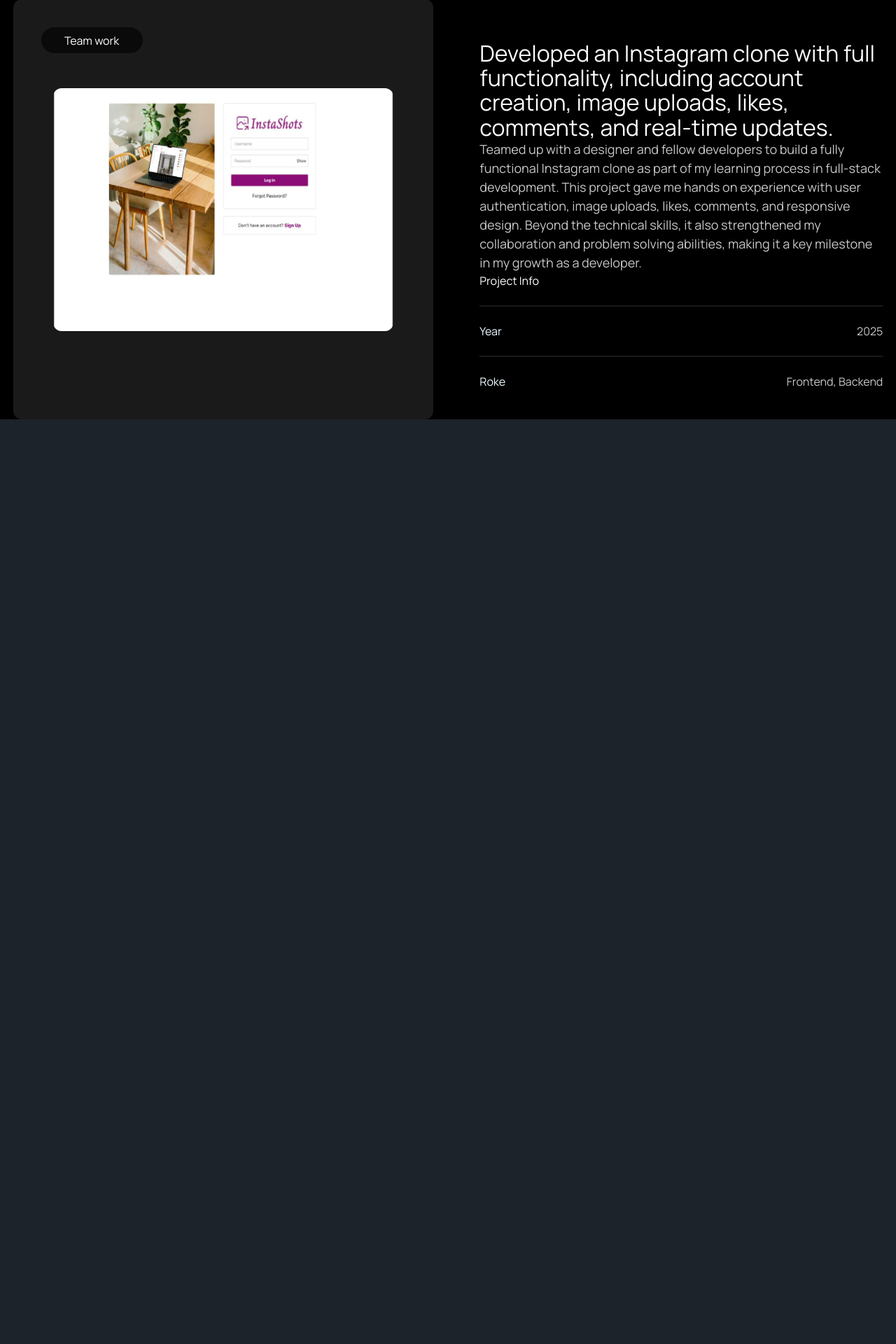
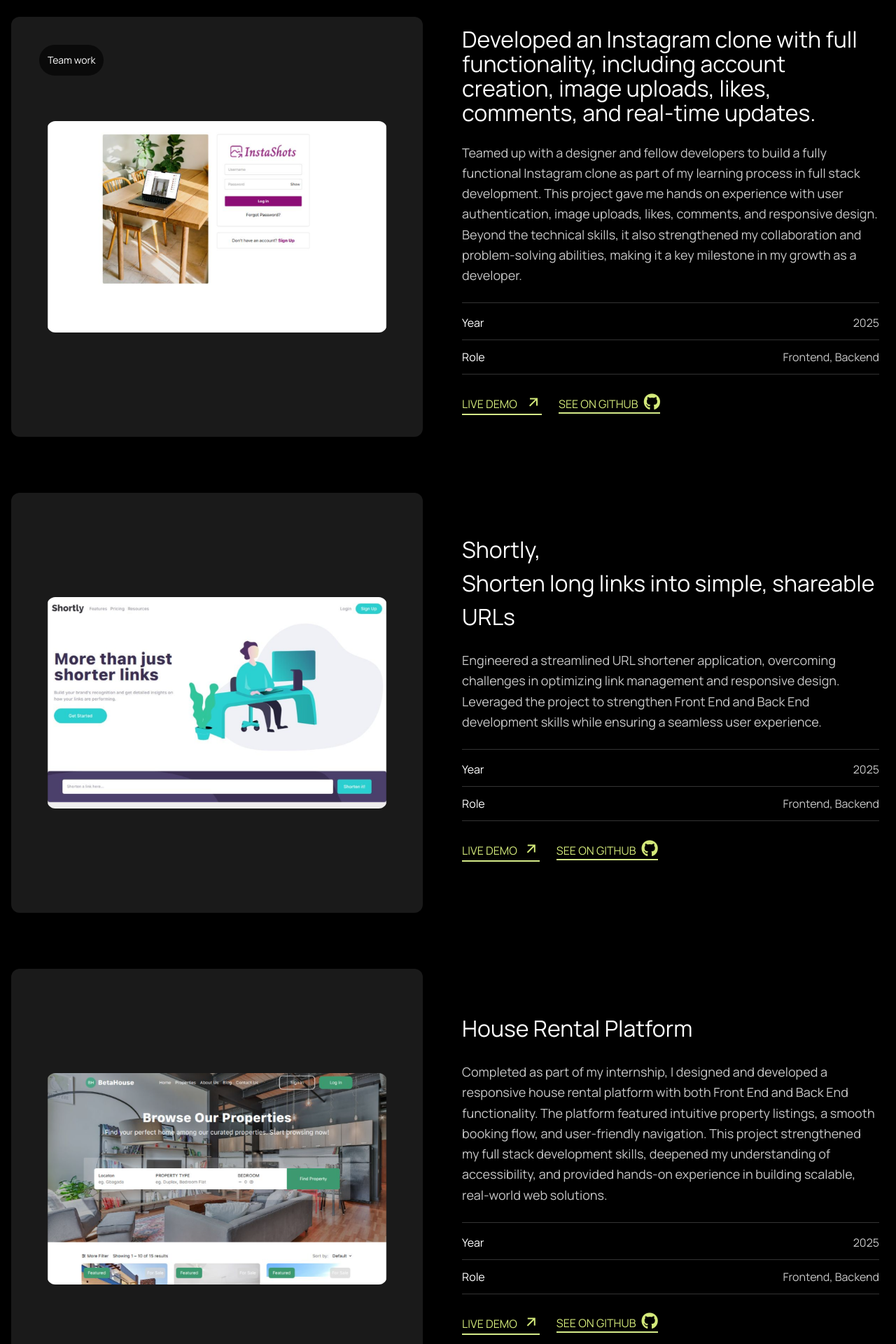
Before and after one commit to Joseph-web-create/GD-portfolio, a React (Vite) app in the folder frontend/: page / in a window 1280 px wide. Shown: the part 1267-3187 px from the top of the page at 70% size. Before the commit the page ends 1866 px from the top, so only its background shows below. Built offline with nearby package versions, Linux system fonts and the light colour scheme.

Commit message:
Project showcase section done

```diff
--- a/frontend/src/App.css
+++ b/frontend/src/App.css
@@ -7,7 +7,7 @@
   themes: dark --default
 }
 
-body {
+html {
   scroll-behavior: smooth;
 }
 
--- a/frontend/src/components/ProjectSection.jsx
+++ b/frontend/src/components/ProjectSection.jsx
@@ -1,9 +1,13 @@
 import instashot from "../assets/project1.png";
+import shortly from "../assets/project2.png";
+import House from "../assets/project3.png";
+
 function ProjectSection() {
   return (
-    <div className="mx-auto max-w-[1440px] bg-black">
-      <div className="lg:w-[600px] w-[343px] px-3" id="work">
-        <h2 className="lg:text-[76px] text-[43px] bebas-neue-regular text-[#FFFFFF]">
+    <div className="mx-auto max-w-[1440px] bg-black px-4 py-12" id="work">
+      {/* Header */}
+      <div className="max-w-2xl">
+        <h2 className="lg:text-[76px] text-[43px] bebas-neue-regular text-white">
           Featured Projects
         </h2>
         <p className="text-[#C7C7C7] manrope text-[16px] lg:text-[18px]">
@@ -14,47 +18,191 @@ function ProjectSection() {
         </p>
       </div>
 
-      <div className="mt-15 ">
-        <div className="flex lg:flex-row flex-col items-center justify-evenly w-full gap-[48px]">
-          <div className="w-[600px] h-[600px] bg-[#1A1A1A] flex flex-col justify-center items-start lg:items-center rounded-[12px] relative gap-5 ">
-            <div className="flex items-center justify-center lg:w-[145px] lg:h-[37px] bg-[#0A0A0A] rounded-[100px] relative lg:absolute top-0 left-0 lg:top-10 lg:left-10">
-              <p className="text-[#FFFFFF] manrope text-center ">Team work</p>
+      {/* Projects */}
+
+      <div className="flex items-center justify-center flex-col mt-16 gap-20">
+        <div className=" flex flex-col lg:flex-row items-center  justify-between gap-12">
+          <div className="w-[393px] h-[380px] lg:w-[600px] lg:h-[600px] bg-[#1A1A1A] rounded-[12px] flex flex-col justify-center items-center  relative">
+            <div className="flex items-center justify-center   bg-[#0A0A0A] rounded-full absolute top-6 lg:top-10 p-3 lg:left-10 left-4 ">
+              <p className="text-white manrope text-sm">Team work</p>
             </div>
 
             <img
               src={instashot}
-              alt="Instashort"
-              className="lg:w-[486px] lg:h-[347px] object-center w-[343px] h-[343px] rounded-[12px] mx-auto lg:mx-0"
+              alt="Instashot"
+              className="w-[343px] max-w-[486px] lg:w-[486px] h-auto rounded-[12px] object-cover"
             />
           </div>
 
-          <div className="w-[343px] h-[473px] lg:w-[576px] lg:h-[480px] manrope flex flex-col lg:justify-between  ">
-            <h2 className="text-[#FFFFFF] text-[24px] lg:text-[32px] leading-[110%]">
+          {/* Text Content */}
+          <div className="w-full lg:w-1/2 manrope flex flex-col gap-6 px-2">
+            <h2 className="text-white text-[24px] lg:text-[32px] leading-[110%]">
               Developed an Instagram clone with full functionality, including
               account creation, image uploads, likes, comments, and real-time
               updates.
             </h2>
-            <p className="text-[#C7C7C7] text-[16px]  lg:text-[18px]">
+            <p className="text-[#C7C7C7] text-[16px] lg:text-[18px] leading-relaxed">
               Teamed up with a designer and fellow developers to build a fully
-              functional Instagram clone as part of my learning process in
-              full-stack development. This project gave me hands on experience
-              with user authentication, image uploads, likes, comments, and
+              functional Instagram clone as part of my learning process in full
+              stack development. This project gave me hands on experience with
+              user authentication, image uploads, likes, comments, and
               responsive design. Beyond the technical skills, it also
-              strengthened my collaboration and problem solving abilities,
+              strengthened my collaboration and problem-solving abilities,
               making it a key milestone in my growth as a developer.
             </p>
-            <div>
-              <p className="text-[16px] text-[#FFFFFF]">Project Info</p>
-              <div className="divider" />
-              <div className="flex justify-between">
+
+            {/* Project Info */}
+            <div className="border-t border-[#333] pt-4 space-y-3">
+              <div className="flex justify-between text-white">
                 <p>Year</p>
                 <p className="text-[#C7C7C7]">2025</p>
               </div>
-              <div className="divider" />
-              <div className="flex justify-between">
-                <p>Roke</p>
+              <div className="flex justify-between text-white border-b border-t border-[#333] pt-3 pb-3">
+                <p>Role</p>
                 <p className="text-[#C7C7C7]">Frontend, Backend</p>
               </div>
+            </div>
+
+            {/* links */}
+            <div className="flex gap-6 items-center">
+              <a
+                href="https://instagram-clone-mu-ten.vercel.app/auth/login"
+                target="_blank"
+                className="text-[#D3E97A] hover:text-[#BDD166]"
+              >
+                LIVE DEMO{" "}
+                <i className="ri-arrow-right-up-line text-2xl ml-2"></i>
+                <div className="divider bg-[#D3E97A] hover:text-[#BDD166] h-[2px] mt-0" />
+              </a>
+
+              <a
+                href="https://github.com/Joseph-web-create/Instagram-clone"
+                target="_blank"
+                className="text-[#D3E97A] hover:text-[#BDD166]"
+              >
+                SEE ON GITHUB
+                <i className="fa-brands fa-github text-2xl ml-2"></i>
+                <div className="divider bg-[#D3E97A] hover:text-[#BDD166] h-[2px] mt-0" />
+              </a>
+            </div>
+          </div>
+        </div>
+
+        <div className="flex flex-col lg:flex-row items-center justify-between gap-12">
+          <div className="w-[393px] h-[380px] lg:w-[600px] lg:h-[600px] bg-[#1A1A1A] rounded-[12px] flex flex-col justify-center items-center  relative">
+            <img
+              src={shortly}
+              alt="Shortly"
+              className="w-[343px] max-w-[486px] lg:w-[486px] h-auto rounded-[12px] object-cover"
+            />
+          </div>
+
+          {/* Text Content */}
+          <div className="w-full lg:w-1/2 manrope flex flex-col gap-6 px-2">
+            <h2 className="text-white text-[24px] lg:text-[32px] leading-[150%]">
+              Shortly, <br /> Shorten long links into simple, shareable URLs
+            </h2>
+
+            <p className="text-[#C7C7C7] text-[16px] lg:text-[18px] leading-relaxed">
+              Engineered a streamlined URL shortener application, overcoming
+              challenges in optimizing link management and responsive design.
+              Leveraged the project to strengthen Front End and Back End
+              development skills while ensuring a seamless user experience.
+            </p>
+
+            {/* Project Info */}
+            <div className="border-t border-[#333] pt-4 space-y-3">
+              <div className="flex justify-between text-white">
+                <p>Year</p>
+                <p className="text-[#C7C7C7]">2025</p>
+              </div>
+              <div className="flex justify-between text-white border-b border-t border-[#333] pt-3 pb-3">
+                <p>Role</p>
+                <p className="text-[#C7C7C7]">Frontend, Backend</p>
+              </div>
+            </div>
+
+            <div className="flex gap-6 items-center">
+              <a
+                href="https://shortly-black-sigma.vercel.app"
+                target="_blank"
+                className="text-[#D3E97A] hover:text-[#BDD166]"
+              >
+                LIVE DEMO
+                <i className="ri-arrow-right-up-line text-2xl ml-2"></i>
+                <div className="divider bg-[#D3E97A] hover:text-[#BDD166] h-[2px] mt-0" />
+              </a>
+
+              <a
+                href="https://github.com/Joseph-web-create/Shortly"
+                target="_blank"
+                className="text-[#D3E97A] hover:text-[#BDD166]"
+              >
+                SEE ON GITHUB
+                <i className="fa-brands fa-github text-2xl ml-2"></i>
+                <div className="divider bg-[#D3E97A] hover:text-[#BDD166] h-[2px] mt-0" />
+              </a>
+            </div>
+          </div>
+        </div>
+
+        <div className="flex flex-col lg:flex-row items-center justify-between gap-12">
+          <div className="w-[393px] h-[380px] lg:w-[600px] lg:h-[600px] bg-[#1A1A1A] rounded-[12px] flex flex-col justify-center items-center  relative">
+            <img
+              src={House}
+              alt="House Renter"
+              className="w-[343px] max-w-[486px] lg:w-[486px] h-auto rounded-[12px] object-cover"
+            />
+          </div>
+
+          {/* Text Content */}
+          <div className="w-full lg:w-1/2 manrope flex flex-col gap-6 px-2">
+            <h2 className="text-white text-[24px] lg:text-[32px] leading-[150%]">
+              House Rental Platform
+            </h2>
+
+            <p className="text-[#C7C7C7] text-[16px] lg:text-[18px] leading-relaxed">
+              Completed as part of my internship, I designed and developed a
+              responsive house rental platform with both Front End and Back End
+              functionality. The platform featured intuitive property listings,
+              a smooth booking flow, and user-friendly navigation. This project
+              strengthened my full stack development skills, deepened my
+              understanding of accessibility, and provided hands-on experience
+              in building scalable, real-world web solutions.
+            </p>
+
+            {/* Project Info */}
+            <div className="border-t border-[#333] pt-4 space-y-3">
+              <div className="flex justify-between text-white">
+                <p>Year</p>
+                <p className="text-[#C7C7C7]">2025</p>
+              </div>
+              <div className="flex justify-between text-white border-b border-t border-[#333] pt-3 pb-3">
+                <p>Role</p>
+                <p className="text-[#C7C7C7]">Frontend, Backend</p>
+              </div>
+            </div>
+
+            <div className="flex gap-6 items-center">
+              <a
+                href="https://tsa-internship-task-3.vercel.app/"
+                target="_blank"
+                className="text-[#D3E97A] hover:text-[#BDD166]"
+              >
+                LIVE DEMO
+                <i className="ri-arrow-right-up-line text-2xl ml-2"></i>
+                <div className="divider bg-[#D3E97A] hover:text-[#BDD166] h-[2px] mt-0" />
+              </a>
+
+              <a
+                href="https://github.com/Joseph-web-create/TSA_INTERNSHIP_TASK_3"
+                target="_blank"
+                className="text-[#D3E97A] hover:text-[#BDD166]"
+              >
+                SEE ON GITHUB
+                <i className="fa-brands fa-github text-2xl ml-2"></i>
+                <div className="divider bg-[#D3E97A] hover:text-[#BDD166] h-[2px] mt-0" />
+              </a>
             </div>
           </div>
         </div>
```
Also changed, not shown: frontend/src/assets/project2.png (added), frontend/src/assets/project3.png (added).
